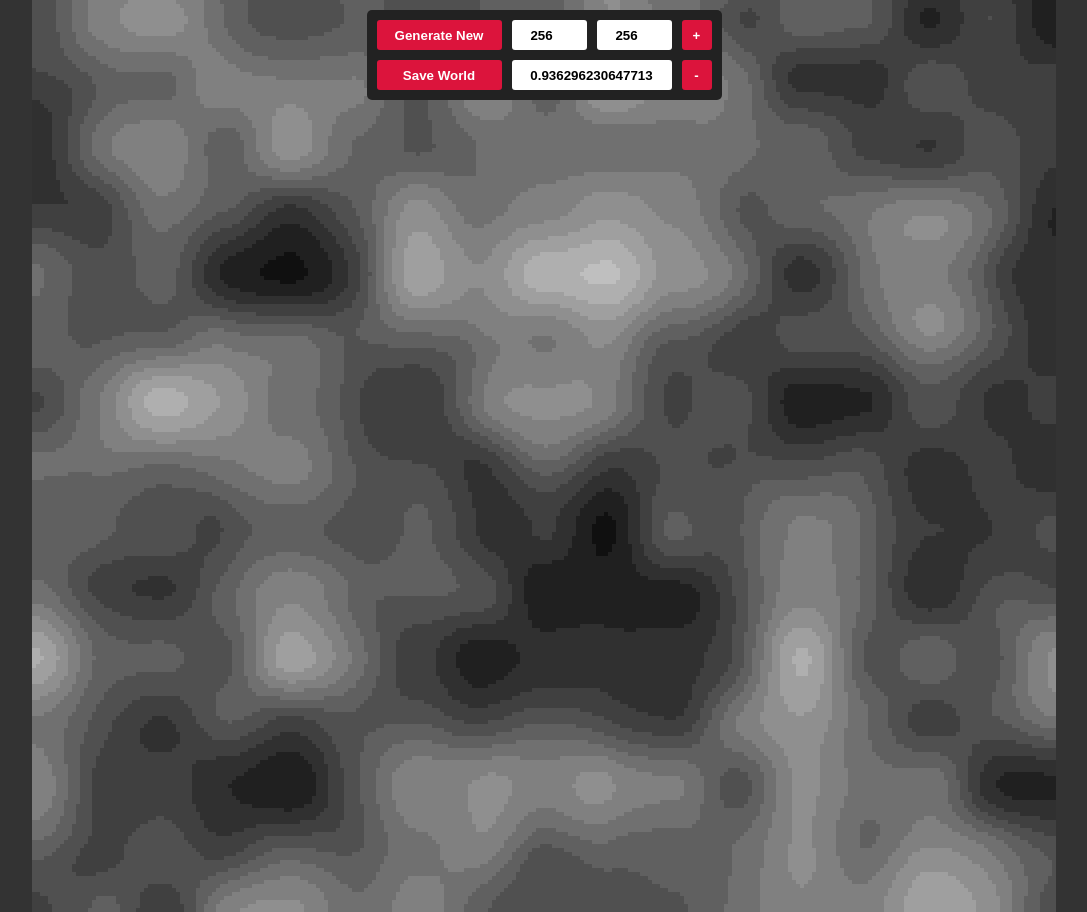
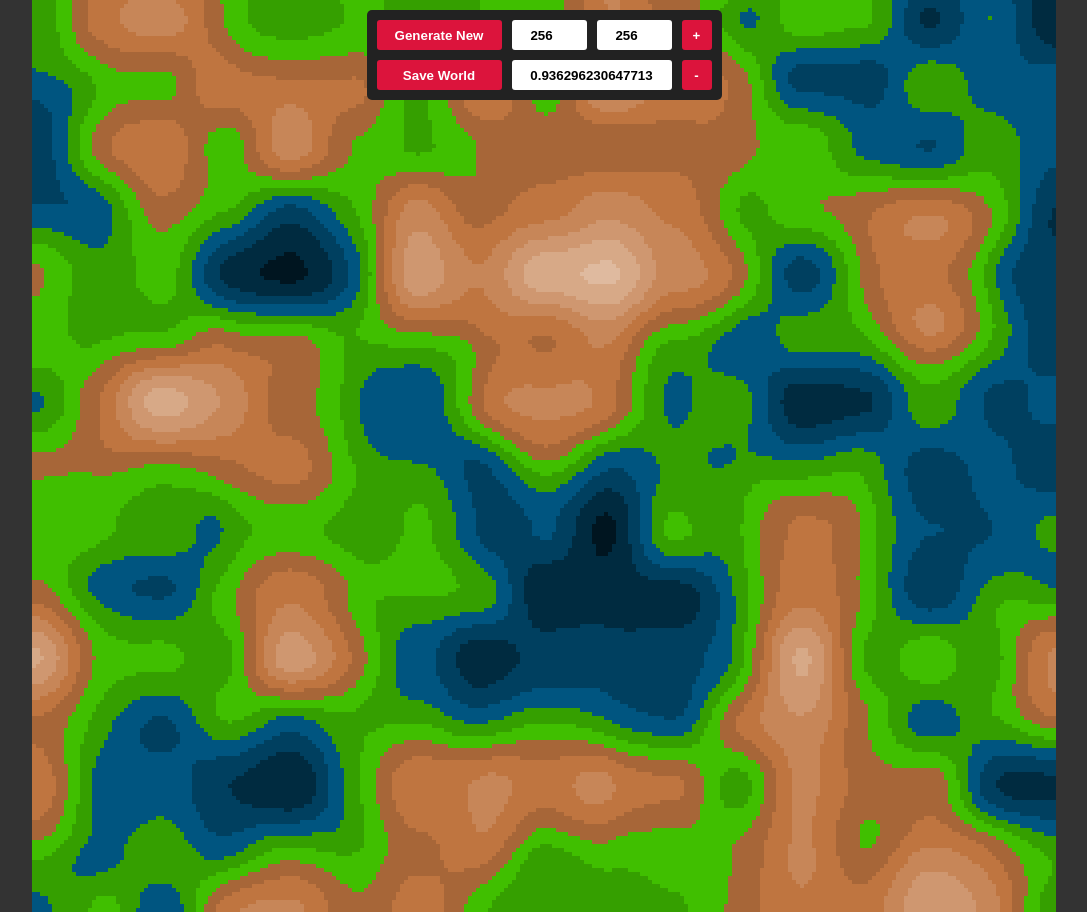
Before and after one commit to Conkuist/Timberborn-Map-Generator, a plain HTML site: page timberborn-map-generator.html in a window 1280 px wide. Shown: the whole page, without its empty margins (96-1183 px from the left). Drawn offline with Linux system fonts and the light colour scheme.

Commit message:
added water and grass

```diff
--- a/timberborn-map-generator.html
+++ b/timberborn-map-generator.html
@@ -99,7 +99,7 @@
 </body>
 <script>
 
-    function World(x, y, heights)
+    function World(x, y, heights, water, grass)
     {
         this.GameVersion = "v20211021-3d6b9df-sw";
         this.Timestamp = (new Date).toISOString().split(".")[0].replace("T", " ");
@@ -129,7 +129,7 @@
             },
             WaterMap: {
                 WaterDepths: {
-                    Array: heights.map(e => e = "0").join(" ")
+                    Array: water.join(" ")  //heights.map(e => e = "0").join(" ")
                 },
                 Outflows: {
                     Array: heights.map(e => e = "0:0:0:0").join(" ")
@@ -137,7 +137,7 @@
             },
             SoilMoistureSimulator: {
                 MoistureLevels: {
-                    Array: heights.map(e => e = "0").join(" ")
+                    Array: grass.join(" ")   //heights.map(e => e = "0").join(" ")
                 }
             }
         },
@@ -147,6 +147,8 @@
     var width = 256;
     var length = 256;
     var height = 16;
+
+    var sea = 4.5;
 
     var res = 4;
 
@@ -158,10 +160,12 @@
     max = -100;
 
     var data = [];
+    var water = [];
+    var grass = [];
 
     function Save() {
 
-        var json = JSON.stringify(new World(width,length,data), null, 4);
+        var json = JSON.stringify(new World(width, length, data, water, grass), null, 4);
 
         var blob = new Blob([json], {
 
@@ -274,57 +278,69 @@
 
         data = [];
         array = [];
+        water = [];
+        grass = [];
 
         for (x = 0; x < width; x++)
         {
             array[x] = [];
 
-            for (y = 0; y < length; y++)
-            {
+            for (y = 0; y < length; y++) {
 
-                if (x % 2 == y % 2)
-                {
+                if (x % 2 == y % 2) {
                     ctx.fillStyle = "red";
-                }
-                else {
+                } else {
                     ctx.fillStyle = "black";
                 }
 
-                noise = SmoothNoise2(s*x/width,s*y/length);
+                noise = SmoothNoise2(s * x / width, s * y / length);
 
 
-                if(noise < min)
-                {
+                if (noise < min) {
                     min = noise;
                 }
 
-                if(noise > max)
-                {
+                if (noise > max) {
                     max = noise;
                 }
 
 
                 noise = Math.round(noise * 16);
 
-                if(noise > 5)
-                {
+                if (noise > 5) {
                     //noise = 16;
                     array[x][y] = true;
-                }
-                else
-                {
+                } else {
                     //noise = 0;
                     array[x][y] = false;
                 }
 
+                if (noise < sea + 2 && sea != 0)
+                {
+                    if(noise < sea) {
+                        water.push(sea - noise);
+                        ctx.fillStyle = `hsl(200,100%,${noise * (100 / 16)}%)`
+                    }
+                    else
+                    {
+                        water.push(0);
+                        ctx.fillStyle = `hsl(100,100%,${noise * (100 / 16)}%)`
+                    }
+                    grass.push(16);
+                }
+                else
+                {
+                    water.push(0);
+                    grass.push(0);
+                    ctx.fillStyle = `hsl(25,50%,${noise * (100/16)}%)`
+                }
+
                 data.push(noise);
-
-                ctx.fillStyle = `hsl(0,0%,${noise * (100/16)}%)`
 
                 ctx.fillRect(x * res, y * res, res, res);
             }
         }
-
+        console.log(grass);
         //console.log(array);
         //console.log( data);
         //console.log(data.join(" "));
```
